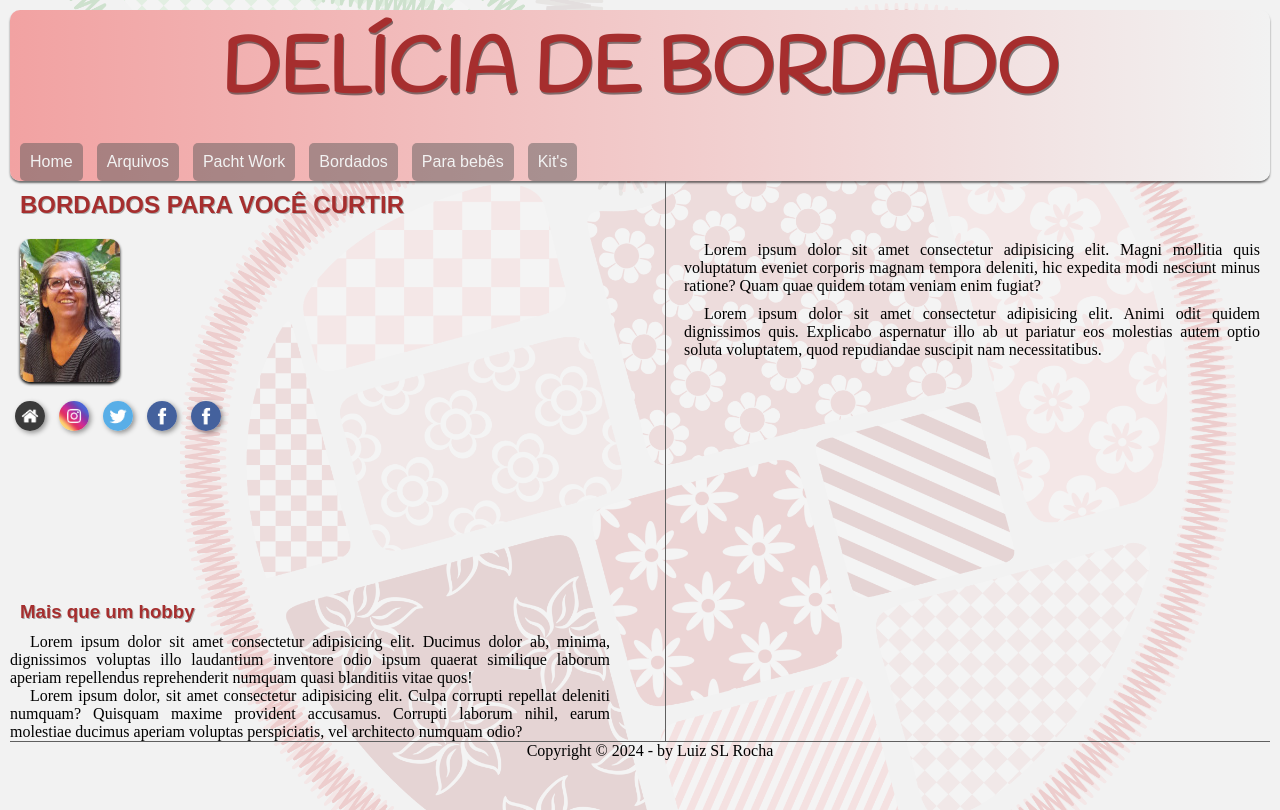
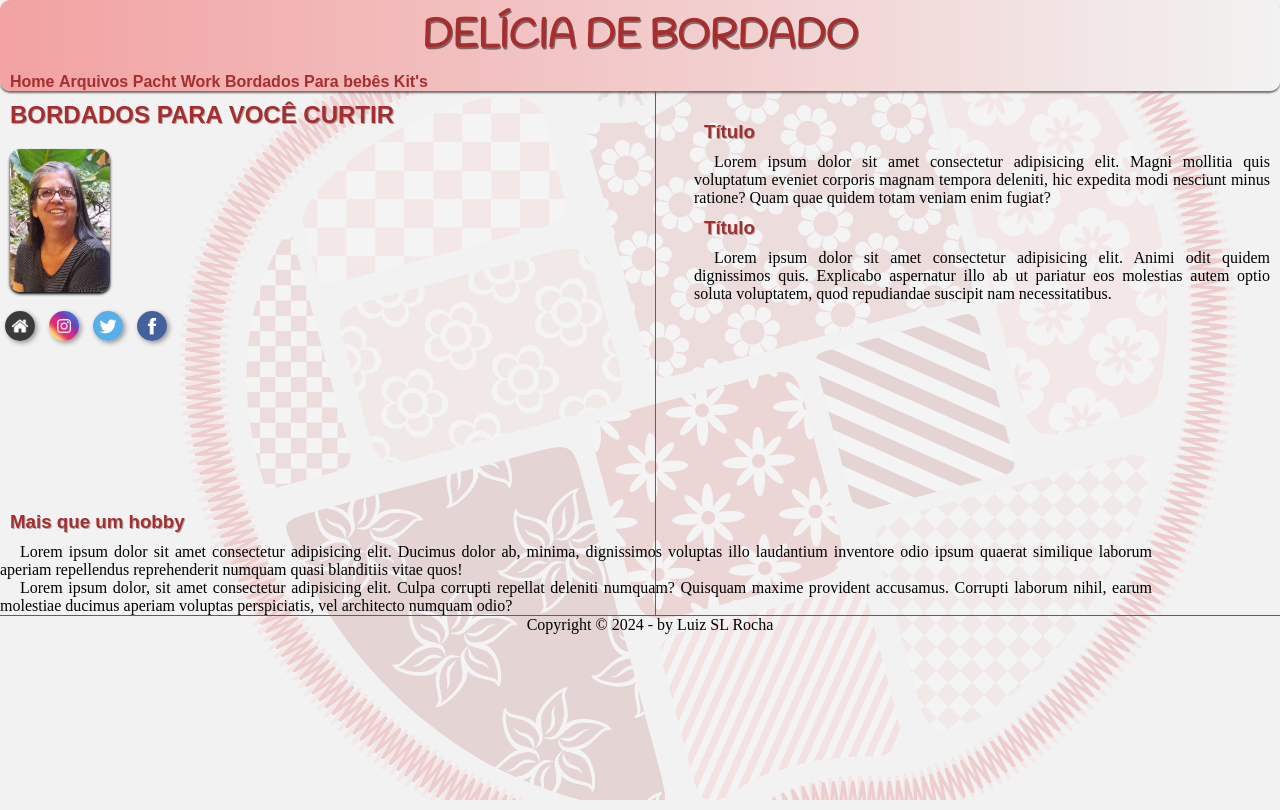
Before and after one commit to limalslr/projeto-lete, a plain HTML site: page index.html in a window 1280 px wide. Drawn offline with Linux system fonts and the light colour scheme.

Commit message:
atualizei páginas principal e estilos

```diff
--- a/estilos/style.css
+++ b/estilos/style.css
@@ -12,6 +12,15 @@
     font-family:'Handlee-Regular';
     src: url(../fontes/Handlee/Handlee-Regular.ttf);
 }
+
+/*breakpoints comuns em termos de larguras dos dispositivos:
+
+320px — 480px: dispositivos móveis
+481px — 768px: iPads, tablets
+769px — 1024px: telas pequenas, laptops
+1025px — 1200px: desktops, telas grandes
+1201px e acima —  telas muito grandes, TVs
+*/
 
 :root {
     --cor0: #078C03;
@@ -29,54 +38,51 @@
     padding: 0px;
 }
 
-body {
-    width: 100vw;
-    height: 100vh;
-}
-
-div#interface {
+/*div#interface {
     margin: 10px;
     padding: auto;
-}
+}*/
 
 header {
     background-image: linear-gradient(to right, var(--cor2), var(--cor3));
+    min-height: 50px;
     box-shadow: 0px 2px 2px rgba(0, 0, 0, 0.541);
     border-radius: 10px;
 }
 
-h1 {
+header > h1 {
     color: var(--cor1);
     font-family: var(--font2);
-    font-variant: small-caps;
-    font-size: 6vw;
+    font-size: 2.5em;
+    font-weight: bold;
     text-align: center;
     text-shadow: 1px 2px rgba(0, 0, 0, 0.466);
-    margin: 10px;
     padding: 10px;
 }
 
-li {
+nav {
     font-family: var(--font1);
     display: inline-block;
+    text-align: center;
     margin-left: 10px;
-    padding: 10px;
-    text-align: center;
-    background-color: rgba(87, 87, 87, 0.479);
-    border-radius: 5px;
 }
 
-li > a {
-    color: var(--cor3);
+nav > a {
+    color: var(--cor1);
+    font-weight: bold;
     text-decoration: none;
 }
 
-li > a:hover {
-    color: var(--cor1);
+nav > a:hover {
+    color: var(--cor3);
+    background-color: var(--cor1);
+    border-radius: 3px;
+    transition-duration: .5s;
 }
 
 body {
-    height: 800px;
+    min-width: 320px;
+    min-height: 480px;
     background-color: var(--cor3);
     background-image: url('../imagens/logo_transparente.png');
     background-position: center center;
@@ -128,15 +134,15 @@ section#redes-sociais img:hover {
 }
 
 aside#lateral {
-    display: ;
+    display: block;
     width: 45vw;
     float: right;
     padding: 10px;
     margin-top: 10px;
 }
 
-article {
-    width: 600px;
+section > article {
+    width: 90vw;
 }
 
 h2, h3 {
@@ -144,7 +150,6 @@ h2, h3 {
     font-family: var(--font1);
     text-shadow: 1px 1px rgba(0, 0, 0, 0.299);
     margin: 10px;
-    text-align: justify;
 }
 
 h3 > p {
--- a/index.html
+++ b/index.html
@@ -14,14 +14,12 @@
             <h1>DELÍCIA DE BORDADO</h1>
             <menu>
                 <nav>
-                    <ul>
-                        <li><a href="index.html">Home</a></li>
-                        <li><a href="arquivos.html">Arquivos</a></li>
-                        <li><a href="patchwork.html">Pacht Work</a></li>
-                        <li><a href="bordados.html">Bordados</a></li>
-                        <li><a href="parabebes.html">Para bebês</a></li>
-                        <li><a href="kits.html">Kit's</a></li>
-                    </ul>
+                    <a href="index.html">Home</a>
+                    <a href="arquivos.html">Arquivos</a>
+                    <a href="patchwork.html">Pacht Work</a>
+                    <a href="bordados.html">Bordados</a>
+                    <a href="parabebes.html">Para bebês</a>
+                    <a href="kits.html">Kit's</a>
                 </nav>
             </menu>
         </header>
@@ -34,7 +32,6 @@
                             <a href="https://www.instagram.com/mariaarletedas/?hl=pt_BR" target="tela"><img src="imagens/logo-instagram.jpg" alt=""></a>
                             <a href="twitter.html" target="tela"><img src="imagens/logo-twitter.jpg" alt=""></a>
                             <a href="https://www.facebook.com/deliciadebordado/" target="tela"><img src="imagens/logo-facebook.jpg" alt=""></a>
-                        <a href="https://www.facebook.com/mariaarlete.silvarocha" target="tela"><img src="imagens/logo-facebook.jpg" alt=""></a>
                         </section>
                     </main>
                     <article>
@@ -48,9 +45,9 @@
                     </article>
                 </section>
                 <aside id="lateral">
-                    <h1></h1>
+                    <h3>Título</h3>
                     <p>Lorem ipsum dolor sit amet consectetur adipisicing elit. Magni mollitia quis voluptatum eveniet corporis magnam tempora deleniti, hic expedita modi nesciunt minus ratione? Quam quae quidem totam veniam enim fugiat?</p>
-                    <h2></h2>
+                    <h3>Título</h3>
                     <p>Lorem ipsum dolor sit amet consectetur adipisicing elit. Animi odit quidem dignissimos quis. Explicabo aspernatur illo ab ut pariatur eos molestias autem optio soluta voluptatem, quod repudiandae suscipit nam necessitatibus.</p>
                 </aside>
                 <footer id="rodape">
```
Also changed, not shown: arquivos.html (+6 -7 lines), bordados.html (+6 -7 lines), kits.html (+6 -7 lines), parabebes.html (+6 -7 lines), patchwork.html (+6 -7 lines). Lines whose indentation alone changed are shown as unchanged.
